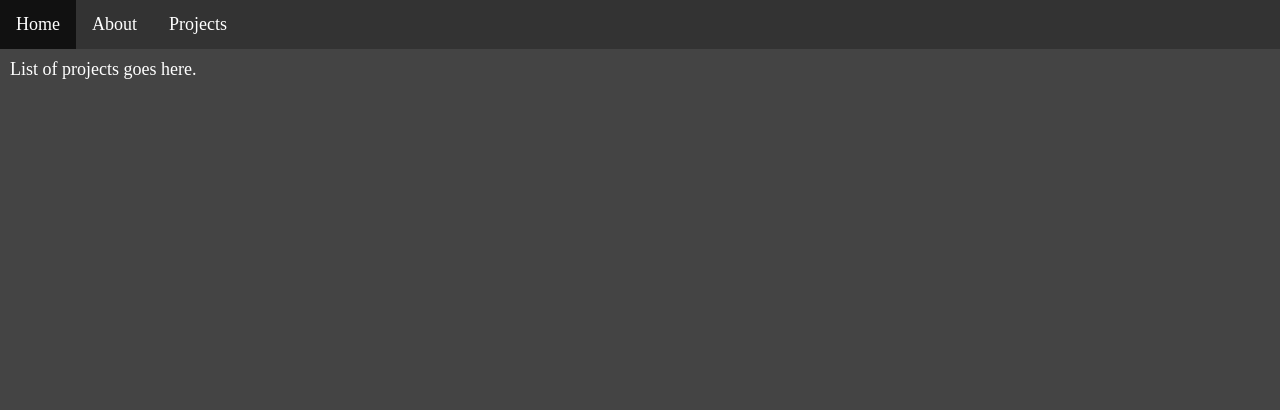
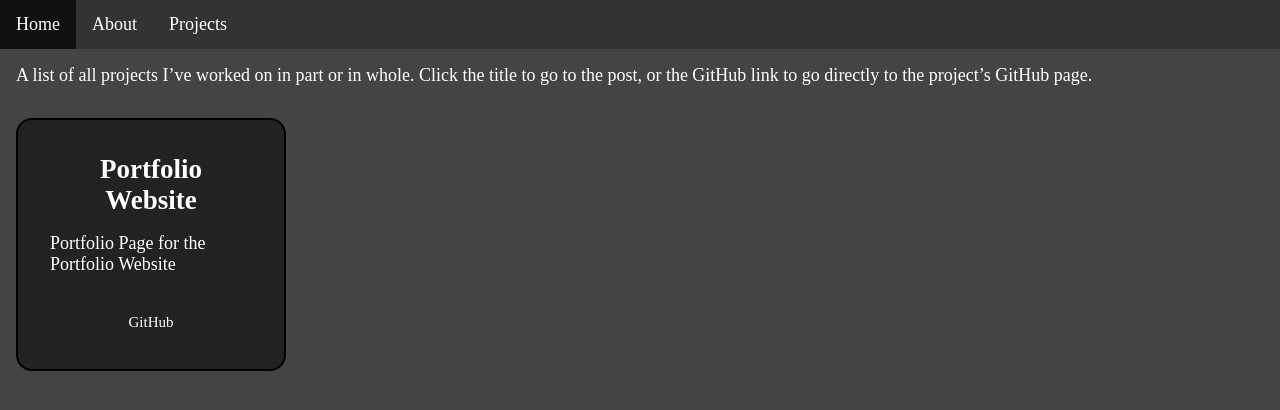
Before and after one commit to LightMage670/lightmage670.github.io, a Jekyll site: the page built from projects.md, in a window 1280 px wide. Shown: the top 410 px of the page. Built offline with Jekyll 4.4.1, drawn with Linux system fonts in a browser that asks for light colours.

Commit message:
Adding and formatting cards, adding page for the website project

```diff
--- a/404.html
+++ b/404.html
@@ -1,6 +1,6 @@
 ---
 permalink: /404.html
-layout: page
+layout: default
 ---
 
 <style type="text/css" media="screen">
--- a/_layouts/default.html
+++ b/_layouts/default.html
@@ -13,8 +13,8 @@
                 padding: 0;
             }
 
-            h1, h2, h3, h4, h5, h6, p {
-                margin: 10px;
+            h1, h2, h3, h4, h5, h6, p, small {
+                margin: 1rem;
             }
 
             ul {
--- a/projects.md
+++ b/projects.md
@@ -3,4 +3,50 @@ layout: default
 title: Projects
 permalink: /projects/
 ---
-List of projects goes here.
+<style>
+    #cards {
+        display: grid;
+        grid-template-columns: repeat(auto-fill, minmax(250px, 1fr));
+        gap: 1.5rem;
+    }
+
+    .card {
+        margin: 1rem;
+        position: relative;
+        border: 2px solid;
+        border-radius: 1rem;
+        border-color: #000000;
+        display: flex;
+        flex-direction: column;
+        background-color: #222222;
+    }
+
+    .container {
+        padding: 1rem;
+    }
+
+    li a {
+        display: block;
+        color: white;
+        text-align: center;
+        padding: 0.1rem;
+        text-decoration: none;
+    }
+
+    li a:hover {
+        background-color: #111111;
+    }
+</style>
+
+A list of all projects I've worked on in part or in whole. Click the title to go to the post, or the GitHub link to go directly to the project's GitHub page.
+<div id="cards">
+    <li class="card">
+        <div class="container">
+            <h2>
+                <a href="/website">Portfolio Website</a>
+            </h2>
+            <p>Portfolio Page for the Portfolio Website</p>
+            <small><a href="https://github.com/LightMage670/lightmage670.github.io">GitHub</a></small>
+        </div>
+    </li>
+</div>
```
Also changed, not shown: website.md (added, +8 -0 lines).
